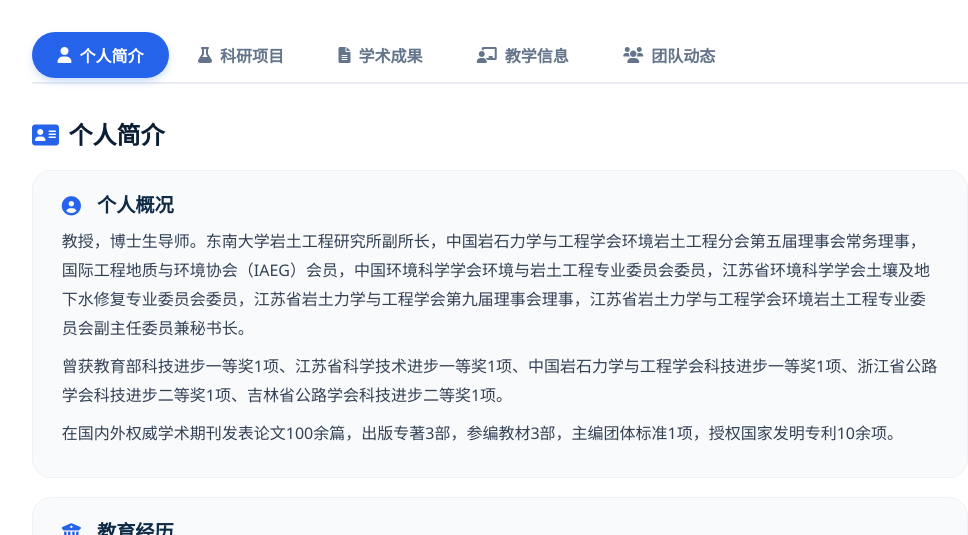
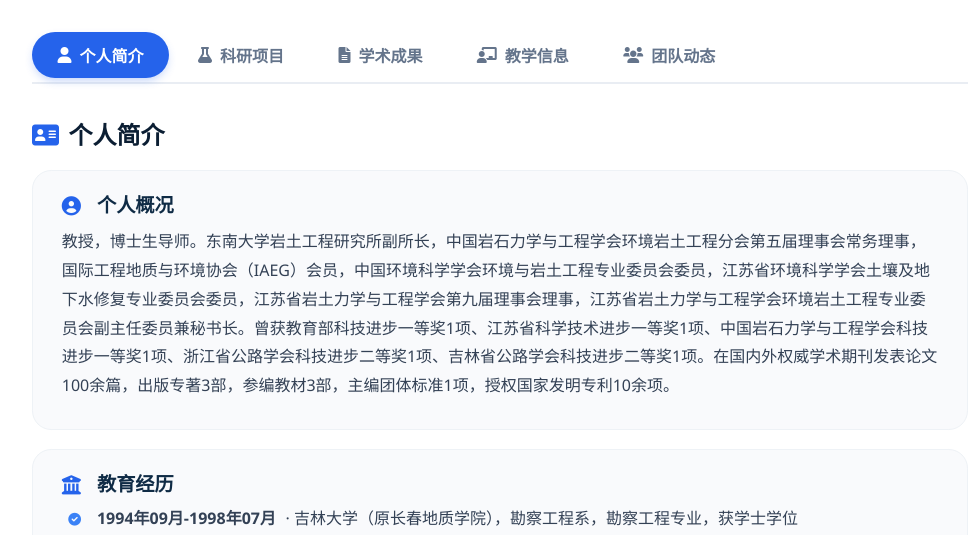
Before and after one commit to seulzb/seulzb.github.io, a plain HTML site: page index.html in a window 1280 px wide. Shown: the part 206-741 px from the top of the page, without its empty margins (140-1108 px from the left). Drawn offline with Linux system fonts and the light colour scheme.

Commit message:
Update index.html

```diff
--- a/index.html
+++ b/index.html
@@ -437,9 +437,7 @@
       <div class="list-item">
         <h3><i class="fas fa-user-circle"></i> 个人概况</h3>
         <div class="profile-summary">
-          <p>教授，博士生导师。东南大学岩土工程研究所副所长，中国岩石力学与工程学会环境岩土工程分会第五届理事会常务理事，国际工程地质与环境协会（IAEG）会员，中国环境科学学会环境与岩土工程专业委员会委员，江苏省环境科学学会土壤及地下水修复专业委员会委员，江苏省岩土力学与工程学会第九届理事会理事，江苏省岩土力学与工程学会环境岩土工程专业委员会副主任委员兼秘书长。</p>
-          <p>曾获教育部科技进步一等奖1项、江苏省科学技术进步一等奖1项、中国岩石力学与工程学会科技进步一等奖1项、浙江省公路学会科技进步二等奖1项、吉林省公路学会科技进步二等奖1项。</p>
-          <p>在国内外权威学术期刊发表论文100余篇，出版专著3部，参编教材3部，主编团体标准1项，授权国家发明专利10余项。</p>
+          <p>教授，博士生导师。东南大学岩土工程研究所副所长，中国岩石力学与工程学会环境岩土工程分会第五届理事会常务理事，国际工程地质与环境协会（IAEG）会员，中国环境科学学会环境与岩土工程专业委员会委员，江苏省环境科学学会土壤及地下水修复专业委员会委员，江苏省岩土力学与工程学会第九届理事会理事，江苏省岩土力学与工程学会环境岩土工程专业委员会副主任委员兼秘书长。曾获教育部科技进步一等奖1项、江苏省科学技术进步一等奖1项、中国岩石力学与工程学会科技进步一等奖1项、浙江省公路学会科技进步二等奖1项、吉林省公路学会科技进步二等奖1项。在国内外权威学术期刊发表论文100余篇，出版专著3部，参编教材3部，主编团体标准1项，授权国家发明专利10余项。</p>
         </div>
       </div>
 
```
